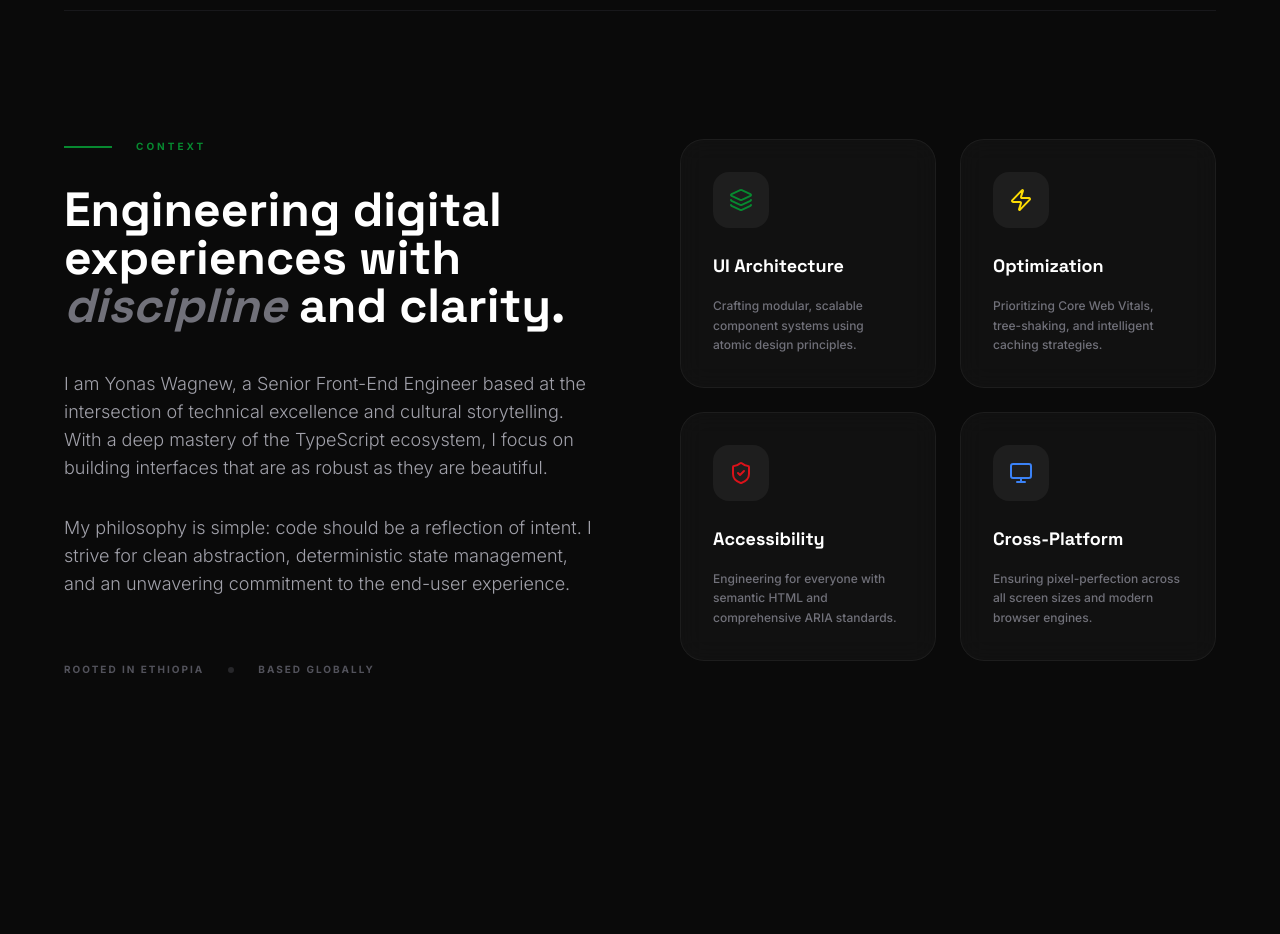
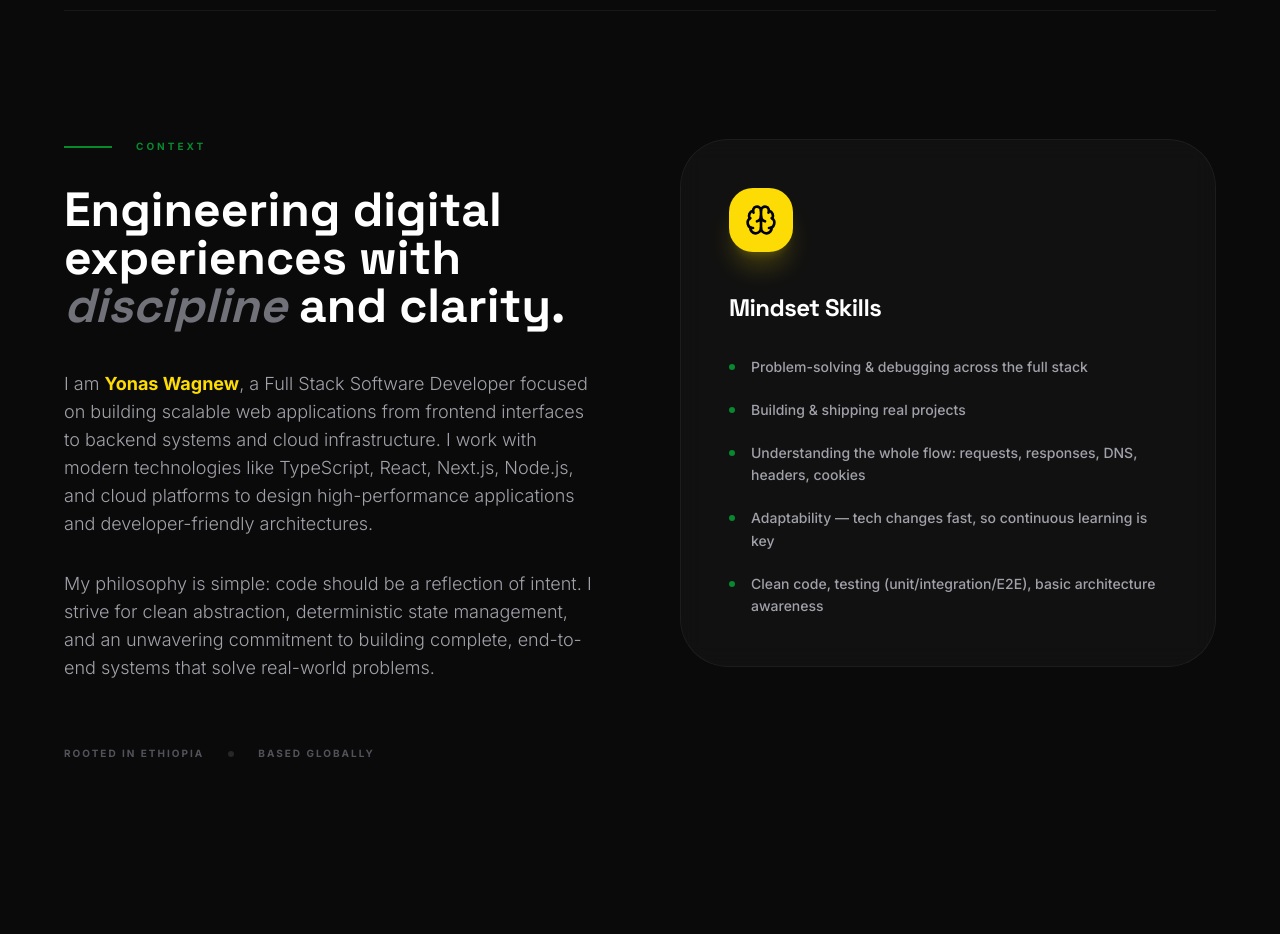
Before and after one commit to yonny-dev/Yonas_Wagnew_Portfolio, a React (Vite) app: page / in a window 1280 px wide. Shown: the part 960-1894 px from the top of the page. Built offline with nearby package versions, Linux system fonts and the light colour scheme.

Commit message:
Refactor About component and update narrative

```diff
--- a/components/About.tsx
+++ b/components/About.tsx
@@ -5,89 +5,94 @@
  * Provides professional narrative and highlights core engineering principles.
  */
 
-import React from 'react';
-import { motion as motionBase } from 'framer-motion';
-import { Layers, Zap, ShieldCheck, Monitor } from 'lucide-react';
-
-const motion = motionBase as any;
+import React from 'react'; // Import React library for component creation
+import { motion } from 'framer-motion'; // Import motion for animations
+import { Brain } from 'lucide-react'; // Import Brain icon from lucide-react
 
 const About: React.FC = () => {
-  const highlights = [
-    {
-      icon: <Layers className="text-[#078930]" size={24} />,
-      title: "UI Architecture",
-      desc: "Crafting modular, scalable component systems using atomic design principles."
-    },
-    {
-      icon: <Zap className="text-[#FCDC04]" size={24} />,
-      title: "Optimization",
-      desc: "Prioritizing Core Web Vitals, tree-shaking, and intelligent caching strategies."
-    },
-    {
-      icon: <ShieldCheck className="text-[#DA121A]" size={24} />,
-      title: "Accessibility",
-      desc: "Engineering for everyone with semantic HTML and comprehensive ARIA standards."
-    },
-    {
-      icon: <Monitor className="text-blue-500" size={24} />,
-      title: "Cross-Platform",
-      desc: "Ensuring pixel-perfection across all screen sizes and modern browser engines."
-    }
+  // Array containing the list of mindset skills to display
+  const mindsetSkills = [
+    "Problem-solving & debugging across the full stack",
+    "Building & shipping real projects",
+    "Understanding the whole flow: requests, responses, DNS, headers, cookies",
+    "Adaptability — tech changes fast, so continuous learning is key",
+    "Clean code, testing (unit/integration/E2E), basic architecture awareness"
   ];
 
   return (
+    // Main section container with ID for navigation and styling for padding/borders
     <section id="about" className="py-32 border-t border-zinc-100 dark:border-zinc-900 overflow-hidden scroll-mt-32">
+      {/* Grid layout: 1 column on mobile, 2 columns on large screens */}
       <div className="grid grid-cols-1 lg:grid-cols-2 gap-20 items-start">
+        {/* Left column: Professional narrative with entrance animation */}
         <motion.div
-          initial={{ opacity: 0, x: -30 }}
-          whileInView={{ opacity: 1, x: 0 }}
-          transition={{ duration: 0.8, ease: "easeOut" }}
-          viewport={{ once: true, margin: "-100px" }}
+          initial={{ opacity: 0, x: -30 }} // Start invisible and slightly to the left
+          whileInView={{ opacity: 1, x: 0 }} // Animate to full opacity and original position when in view
+          transition={{ duration: 0.8, ease: "easeOut" }} // Smooth 0.8s animation
+          viewport={{ once: true, margin: "-100px" }} // Trigger animation once when 100px into viewport
         >
+          {/* Section header with decorative line and label */}
           <div className="flex items-center space-x-6 mb-8">
-            <span className="h-[2px] w-12 bg-[#078930]"></span>
-            <span className="text-[#078930] font-bold uppercase tracking-[0.3em] text-[10px]">Context</span>
+            <span className="h-[2px] w-12 bg-[#078930]"></span> {/* Decorative green line */}
+            <span className="text-[#078930] font-bold uppercase tracking-[0.3em] text-[10px]">Context</span> {/* Section label */}
           </div>
+          {/* Main heading for the about section */}
           <h2 className="text-3xl md:text-4xl lg:text-5xl font-display font-bold mb-10 leading-tight text-zinc-900 dark:text-white">
             Engineering digital experiences with <span className="text-zinc-400 dark:text-zinc-500 italic">discipline</span> and <span className="text-zinc-900 dark:text-white">clarity</span>.
           </h2>
+          {/* Narrative text content */}
           <div className="space-y-8 text-zinc-500 dark:text-zinc-400 text-base md:text-lg font-light leading-relaxed">
             <p>
-              I am Yonas Wagnew, a Senior Front-End Engineer based at the intersection of technical excellence and cultural storytelling. With a deep mastery of the TypeScript ecosystem, I focus on building interfaces that are as robust as they are beautiful.
+              I am <span className="text-[#FCDC04] font-bold">Yonas Wagnew</span>, a Full Stack Software Developer focused on building scalable web applications from frontend interfaces to backend systems and cloud infrastructure. I work with modern technologies like TypeScript, React, Next.js, Node.js, and cloud platforms to design high-performance applications and developer-friendly architectures.
             </p>
             <p>
-              My philosophy is simple: code should be a reflection of intent. I strive for clean abstraction, deterministic state management, and an unwavering commitment to the end-user experience.
+              My philosophy is simple: code should be a reflection of intent. I strive for clean abstraction, deterministic state management, and an unwavering commitment to building complete, end-to-end systems that solve real-world problems.
             </p>
           </div>
 
+          {/* Location/Status indicators at the bottom of the left column */}
           <div className="mt-16 flex items-center space-x-6 text-[10px] font-bold uppercase tracking-[0.2em] text-zinc-400 dark:text-zinc-600">
             <span>Rooted in Ethiopia</span>
-            <span className="w-1.5 h-1.5 rounded-full bg-zinc-200 dark:bg-zinc-800"></span>
+            <span className="w-1.5 h-1.5 rounded-full bg-zinc-200 dark:bg-zinc-800"></span> {/* Separator dot */}
             <span>Based Globally</span>
           </div>
         </motion.div>
 
-        <div className="grid grid-cols-1 sm:grid-cols-2 gap-6">
-          {highlights.map((item, idx) => (
-            <motion.div
-              key={item.title}
-              whileInView={{ opacity: 1, y: 0, scale: 1 }}
-              initial={{ opacity: 0, y: 30, scale: 0.95 }}
-              transition={{ delay: idx * 0.1, duration: 0.6 }}
-              viewport={{ once: true, margin: "-50px" }}
-              className="p-8 glass-card rounded-3xl border-black/5 dark:border-white/5 hover:border-black/10 transition-all group"
-            >
-              <div className="w-14 h-14 rounded-2xl bg-zinc-100 dark:bg-white/5 flex items-center justify-center mb-6 group-hover:scale-110 transition-transform">
-                {item.icon}
+        {/* Right column: Mindset Skills card */}
+        <div className="flex flex-col gap-6">
+          {/* Animated card container with glassmorphism effect and responsive padding */}
+          <motion.div
+            whileInView={{ opacity: 1, y: 0, scale: 1 }} // Animate to full size/opacity when in view
+            initial={{ opacity: 0, y: 30, scale: 0.95 }} // Start invisible, lower, and slightly smaller
+            transition={{ delay: 0.2, duration: 0.6 }} // 0.6s animation with 0.2s delay
+            viewport={{ once: true, margin: "-50px" }} // Trigger animation once
+            className="p-8 md:p-12 glass-card rounded-[2.5rem] md:rounded-[3rem] border-black/5 dark:border-white/5 hover:border-black/10 transition-all group bg-gradient-to-br from-zinc-50/50 to-transparent dark:from-white/5 dark:to-transparent"
+          >
+            <div className="flex flex-col gap-10">
+              {/* Icon container with brand yellow background and shadow */}
+              <div className="w-16 h-16 shrink-0 rounded-[1.5rem] bg-[#FCDC04] flex items-center justify-center text-black shadow-xl shadow-[#FCDC04]/20 group-hover:scale-110 transition-transform duration-500">
+                <Brain size={32} /> {/* Brain icon representing mindset */}
               </div>
-              <h3 className="text-lg font-bold mb-4 text-zinc-900 dark:text-white">{item.title}</h3>
-              <p className="text-zinc-500 dark:text-zinc-500 text-xs leading-relaxed font-medium">{item.desc}</p>
-            </motion.div>
-          ))}
+              <div>
+                {/* Card heading */}
+                <h3 className="text-2xl font-bold mb-8 text-zinc-900 dark:text-white tracking-tight">Mindset Skills</h3>
+                {/* List of skills mapped from the mindsetSkills array */}
+                <ul className="space-y-5">
+                  {mindsetSkills.map((skill, i) => (
+                    <li key={i} className="flex items-start space-x-4 text-zinc-600 dark:text-zinc-400 text-sm leading-relaxed font-medium group/item">
+                      {/* Custom bullet point with hover scale effect */}
+                      <span className="mt-2 w-1.5 h-1.5 rounded-full bg-[#078930] shrink-0 group-hover/item:scale-125 transition-transform"></span>
+                      <span>{skill}</span> {/* Skill text */}
+                    </li>
+                  ))}
+                </ul>
+              </div>
+            </div>
+          </motion.div>
         </div>
       </div>
     </section>
   );
 };
 
-export default About;
+export default About; // Export the component for use in other parts of the app
```
